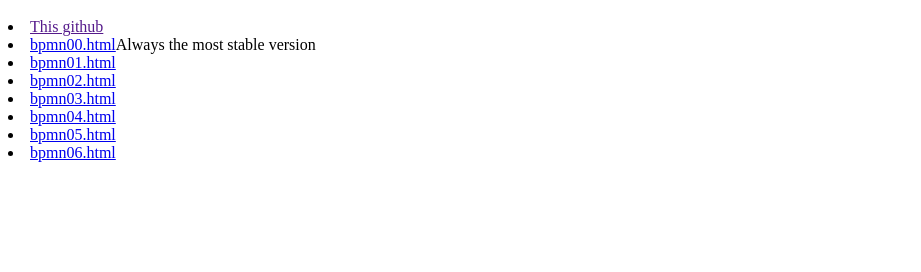
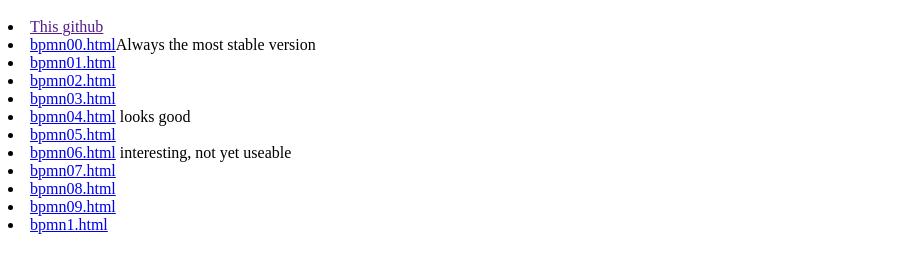
Before and after one commit to hpssjellis/my-examples-of-bpmn, a plain HTML site: page public/index.html in a window 1280 px wide. Shown: the part 48-320 px from the top of the page, without its empty margins (0-921 px from the left). Drawn offline with Linux system fonts and the light colour scheme.

Commit message:
Update index.html

```diff
--- a/public/index.html
+++ b/public/index.html
@@ -5,6 +5,10 @@
   <li><a href="bpmn01.html">bpmn01.html</a></li>
   <li><a href="bpmn02.html">bpmn02.html</a></li>
   <li><a href="bpmn03.html">bpmn03.html</a></li>
-  <li><a href="bpmn04.html">bpmn04.html</a></li>
+  <li><a href="bpmn04.html">bpmn04.html</a> looks good </li>
   <li><a href="bpmn05.html">bpmn05.html</a></li>
-  <li><a href="bpmn06.html">bpmn06.html</a></li>
+  <li><a href="bpmn06.html">bpmn06.html</a> interesting, not yet useable</li>
+  <li><a href="bpmn07.html">bpmn07.html</a></li>
+  <li><a href="bpmn08.html">bpmn08.html</a></li>
+  <li><a href="bpmn09.html">bpmn09.html</a></li>
+  <li><a href="bpmn1.html">bpmn1.html</a></li>
```
